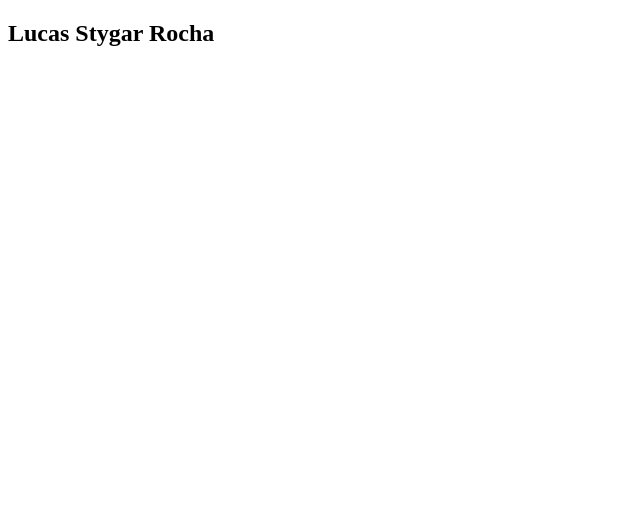
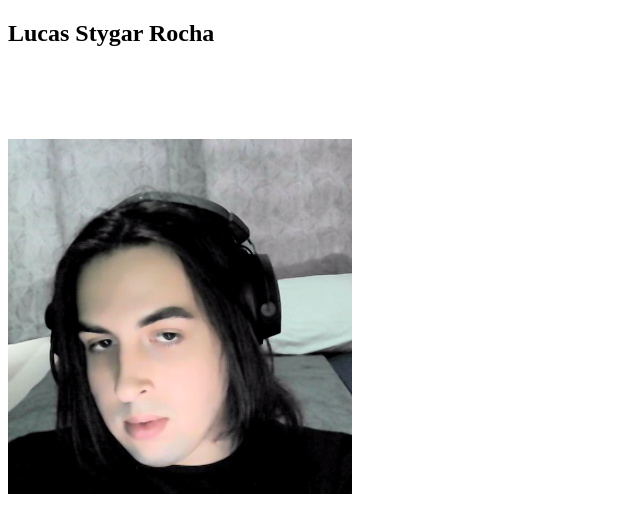
Before and after one commit to zstgar/zstgar.github.io, a plain HTML site: page index.html in a window 1280 px wide. Shown: the whole page, without its empty margins (0-640 px from the left). Drawn offline with Linux system fonts and the light colour scheme.

Commit message:
Atualizações

```diff
--- a/index.html
+++ b/index.html
@@ -8,5 +8,6 @@
 </head>
 <body>
     <h2>Lucas Stygar Rocha</h2> <br><br><br><br>
+    <img src="/eu.png" alt="foto de lucas">
 </body>
 </html>
```
Also changed, not shown: eu.png (added).
